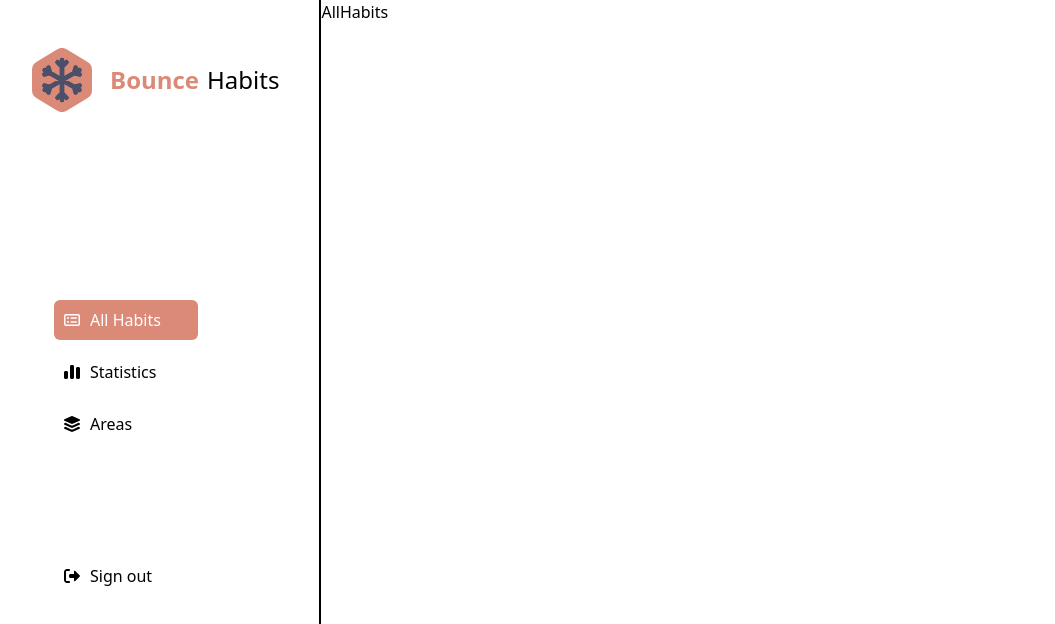
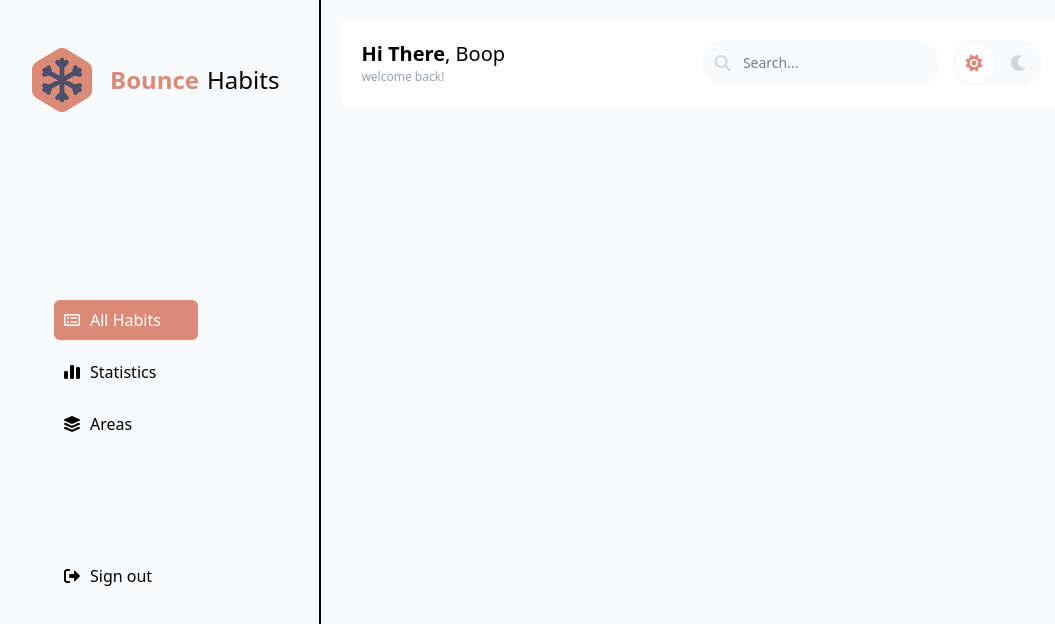
Before and after one commit to seijileroux/bounce-habits, a Next.js app: page /dashboard in a window 1280 px wide. Shown: the top 624 px of the page, without its empty margins (18-1073 px from the left). Built offline with nearby package versions, Linux system fonts and the light colour scheme; a web font is replaced by a local one.

Commit message:
Dashboard: add allhabits topbar and rightsidebar

```diff
--- a/app/Pages/AllHabits/AllHabits.tsx
+++ b/app/Pages/AllHabits/AllHabits.tsx
@@ -1,5 +1,15 @@
 import React from "react";
+import AllHabitsRightSideBar from "./components/AllHabitsRightSideBar";
+import AllHabitsTopBar from "./components/AllHabitsTopBar";
 
 export default function AllHabits() {
-  return <div>AllHabits</div>;
+  return (
+    <div className="w-full flex">
+      <div className="w-[80%] m-5">
+        <AllHabitsTopBar />
+      </div>
+
+      <AllHabitsRightSideBar />
+    </div>
+  );
 }
--- /dev/null
+++ b/app/Pages/AllHabits/components/AllHabitsRightSideBar.tsx
@@ -0,0 +1,5 @@
+import React from "react";
+
+export default function AllHabitsRightSideBar() {
+  return <div className="w-[20%] bg-white"></div>;
+}
--- /dev/null
+++ b/app/Pages/AllHabits/components/AllHabitsSearchBar.tsx
@@ -0,0 +1,23 @@
+import React from "react";
+import { faSearch } from "@fortawesome/free-solid-svg-icons";
+import { FontAwesomeIcon } from "@fortawesome/react-fontawesome";
+
+export default function AllHabitsSearchBar() {
+  return (
+    <div className="w-[75%]">
+      <div className="flex gap-3 items-center p-3 bg-slate-50 rounded-3xl">
+        <FontAwesomeIcon
+          icon={faSearch}
+          width={20}
+          height={20}
+          className="text-gray-300"
+        />
+        <input
+          type="text"
+          placeholder="Search..."
+          className={`outline-none text-[14px] font-light bg-slate-50 w-full`}
+        />
+      </div>
+    </div>
+  );
+}
--- /dev/null
+++ b/app/Pages/AllHabits/components/AllHabitsTopBar.tsx
@@ -0,0 +1,23 @@
+import React from "react";
+import AllHabitsSearchBar from "./AllHabitsSearchBar";
+import DarkMode from "./DarkMode";
+
+export default function AllHabitsTopBar() {
+  return (
+    <div className="bg-white p-5 rounded-md flex justify-between">
+      <div className="flex flex-col">
+        <span className="text-xl">
+          <span className="font-bold">Hi There</span>
+          <span className="font-light">, Boop</span>
+        </span>
+        <span className="font-light text-[12px] text-gray-400">
+          welcome back!
+        </span>
+      </div>
+      <div className="w-[50%] flex gap-3 justify-between">
+        <AllHabitsSearchBar />
+        <DarkMode />
+      </div>
+    </div>
+  );
+}
--- /dev/null
+++ b/app/Pages/AllHabits/components/DarkMode.tsx
@@ -0,0 +1,27 @@
+import React from "react";
+import { faMoon, faSun } from "@fortawesome/free-solid-svg-icons";
+import { FontAwesomeIcon } from "@fortawesome/react-fontawesome";
+
+export default function DarkMode() {
+  return (
+    <div className="bg-slate-50 w-[90px] relative rounded-3xl flex">
+      <div className="h-full w-[45px] z-40 flex justify-center items-center">
+        <FontAwesomeIcon
+          icon={faSun}
+          width={20}
+          height={20}
+          className="text-[#dc8a78]"
+        />
+      </div>
+      <div className="h-full w-[45px] z-40 opacity-100 flex justify-center items-center">
+        <FontAwesomeIcon
+          icon={faMoon}
+          width={20}
+          height={20}
+          className="text-gray-300"
+        />
+      </div>
+      <div className="w-[38px] absolute h-[38px] top-1 left-[4px] rounded-full bg-white"></div>
+    </div>
+  );
+}
--- a/app/dashboard/page.tsx
+++ b/app/dashboard/page.tsx
@@ -36,7 +36,7 @@ export default function Dashboard() {
   }
 
   return (
-    <div className="flex">
+    <div className="flex bg-slate-50">
       <SideBar />
       {selectComponent}
     </div>
--- a/colors.ts
+++ b/colors.ts
@@ -1,3 +1,4 @@
 export const defaultColor = "#dc8a78";
 export const defaultWhiteColor = "#eff1f5";
+export const defaultGraytColor = "#bcc0cc";
 export const defaultTextColor = "#4c4f69";
```
